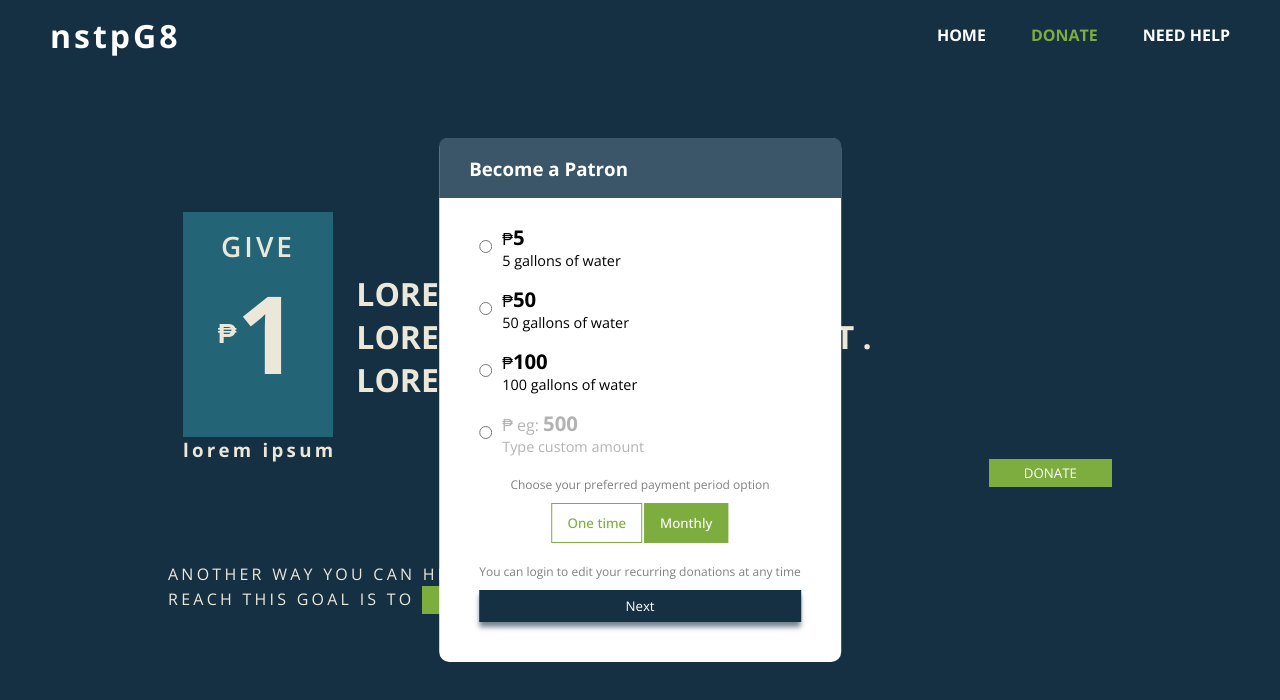
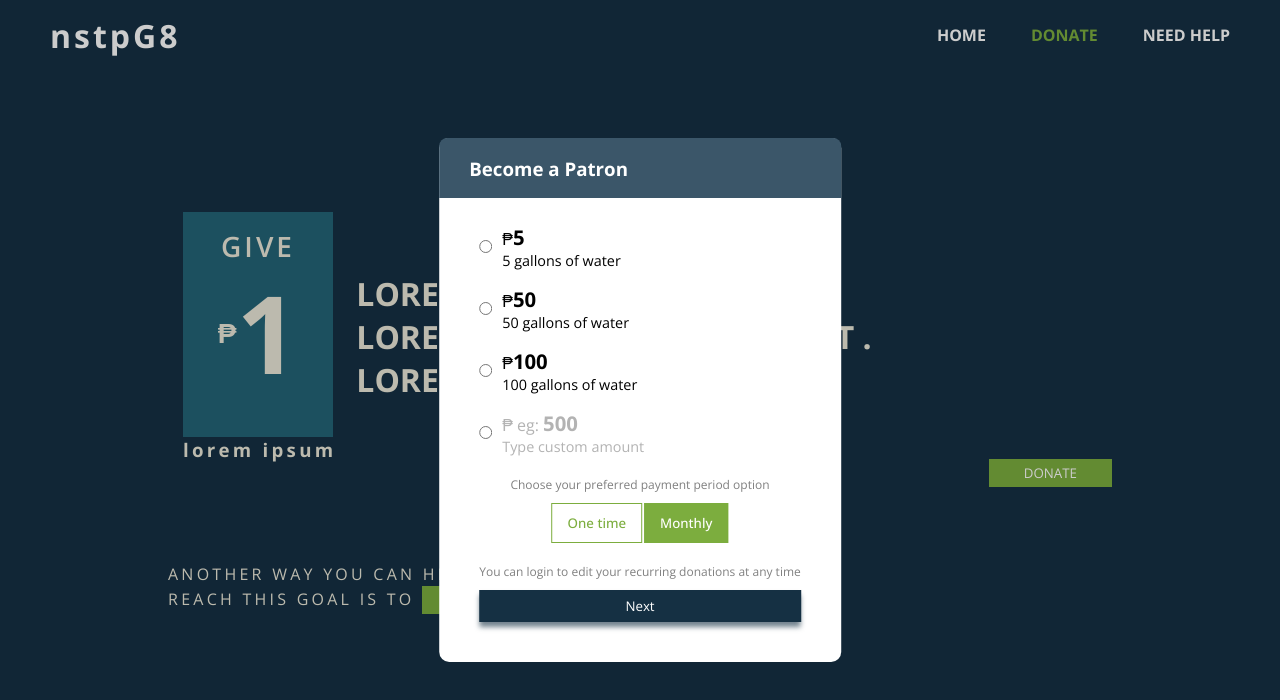
Before and after one commit to luckyx314/projectInom, a React (Create React App) app in the folder client/: page /donate in a window 1280 px wide. Both pictures are taken after a click on the button "DONATE". Shown: the top 700 px of the page. Built offline with nearby package versions, Linux system fonts and the light colour scheme.

Commit message:
modified: modal and related components
- added action for closing the modal
- added a modal overlay

```diff
--- a/client/src/App.js
+++ b/client/src/App.js
@@ -3,6 +3,12 @@ import { BrowserRouter as Router, Route, Routes } from "react-router-dom";
 
 // css
 import "./index.css";
+
+// react redux
+import { useDispatch, useSelector } from "react-redux";
+
+// redux actions
+import { closeModal } from "./redux/actions/closeModal";
 
 // components
 import NavBar from "./components/NavBar/NavBar";
@@ -11,8 +17,15 @@ import HomePage from "./components/HomePage/HomePage";
 import NeedHelpPage from "./components/NeedHelpPage/NeedHelpPage";
 
 const App = () => {
+    const dispatch = useDispatch();
+    const modalState = useSelector((state) => state.modalReducer.isModalOpen);
+
+    const handleClose = () => {
+        dispatch(closeModal());
+    };
     return (
         <div className="App">
+            {modalState && <div className="modal-overlay" onClick={handleClose}/>}
             <Router>
                 <NavBar />
                 <Routes>
--- a/client/src/components/Modals/Modal.css
+++ b/client/src/components/Modals/Modal.css
@@ -11,13 +11,20 @@
     overflow: none;
     background-color: white;
     border-radius: 10px;
+    z-index: 100;
+
 }
 
 .modal-overlay {
-    background: black;
+    position: absolute;
+    background: rgba(0, 0, 0, .2);
+    width: 100%;
     height: 100%;
-    width: 100%
-
+    top: 0;
+    bottom: 0;
+    right: 0;
+    left: 0;
+    z-index: 10;
 }
 
 .modal-title-container {
--- a/client/src/components/Modals/Modal.js
+++ b/client/src/components/Modals/Modal.js
@@ -8,10 +8,12 @@ import "./Modal.css";
 import { useSelector } from "react-redux";
 
 const Modal = () => {
+    const isModalOpen = useSelector((state) => state.modalReducer.isModalOpen);
     const donationModalStatus = useSelector(
         (state) => state.modalReducer.open_donationModal
     );
 
+    if (isModalOpen) {
         return (
             <div className="modal-wrapper">
                 {donationModalStatus && (
@@ -19,11 +21,12 @@ const Modal = () => {
                         <h3>Become a Patron</h3>
                     </div>
                 )}
-            <div className="modal-overlay" />
-
                 {donationModalStatus && <DonationModal />}
             </div>
         );
+    } else {
+        return null
+    }
 };
 
 export default Modal;
--- /dev/null
+++ b/client/src/redux/actions/closeModal.js
@@ -0,0 +1,5 @@
+export const closeModal = () => {
+    return {
+        type: "CLOSE_MODAL",
+    };
+};
--- a/client/src/redux/reducers/modalReducer/modalReducer.js
+++ b/client/src/redux/reducers/modalReducer/modalReducer.js
@@ -1,11 +1,18 @@
 const modalState = {
     open_donationModal: false,
+    isModalOpen: false,
 };
 
 const modalReducer = (state = modalState, action) => {
     switch (action.type) {
         case "OPEN_DONATION_MODAL":
-            return { ...state, open_donationModal: action.payload };
+            return {
+                ...state,
+                open_donationModal: action.payload,
+                isModalOpen: true,
+            };
+        case "CLOSE_MODAL":
+            return { ...state, isModalOpen: false };
         default:
             return state;
     }
```
Lines whose indentation alone changed are shown as unchanged.
